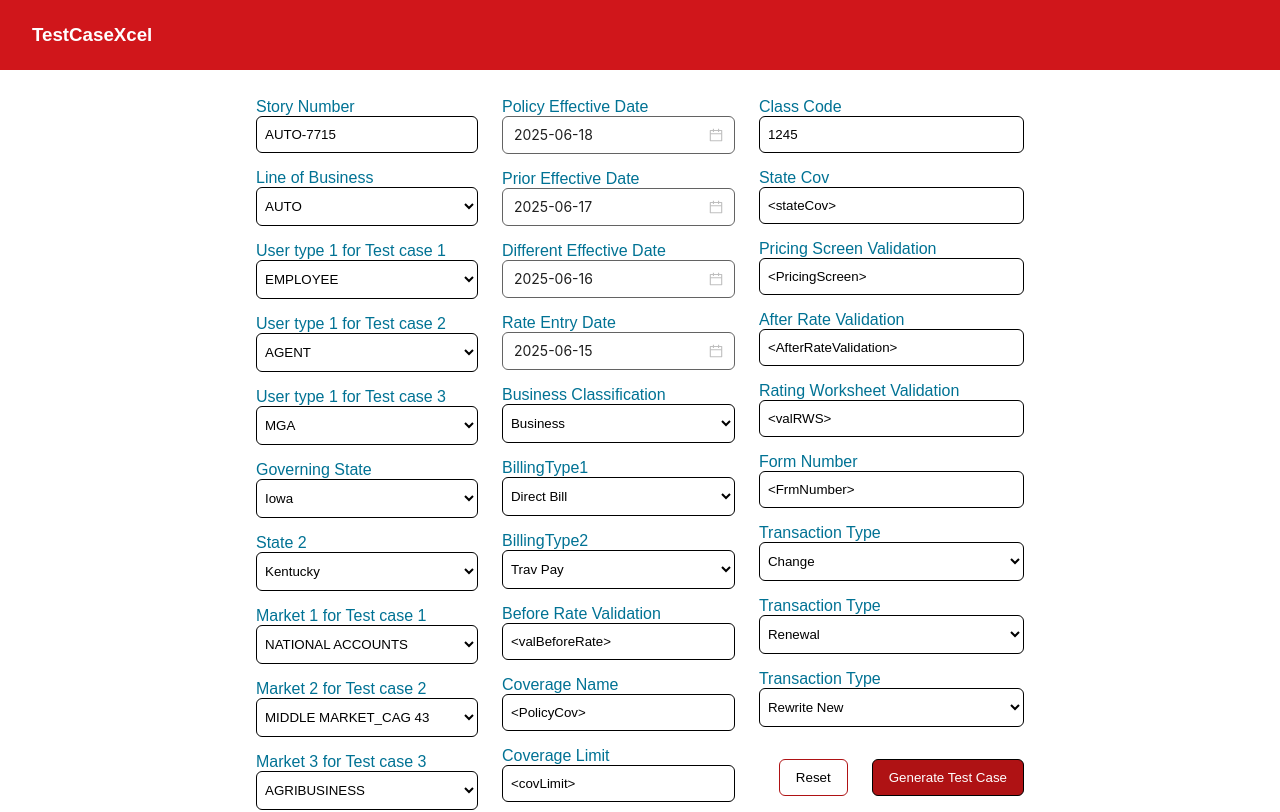
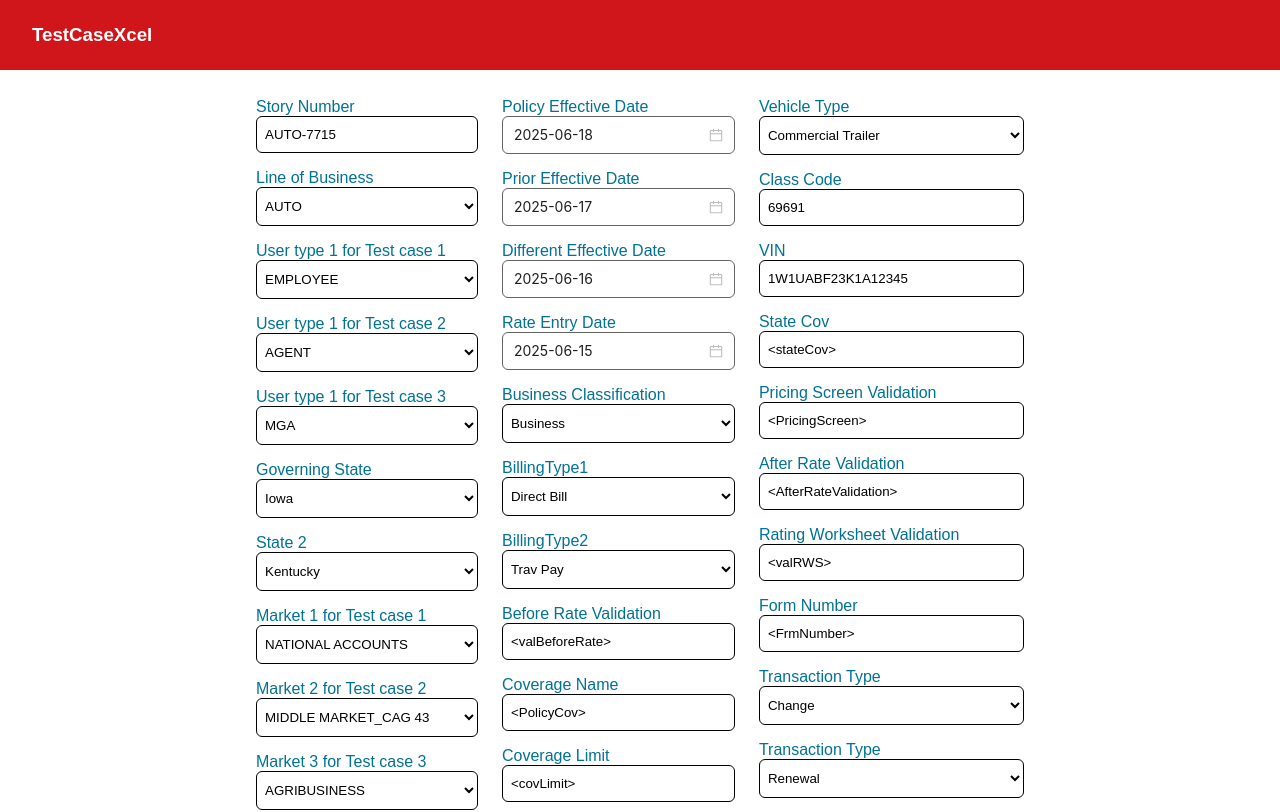
Before and after one commit to Mnak256/acn-excel-to-web, a Next.js app: page /test-data in a window 1280 px wide. Shown: the top 812 px of the page. Built offline with nearby package versions, Linux system fonts and the light colour scheme.

Commit message:
Added default value to be AUTO

```diff
--- a/src/app/test-data/page.js
+++ b/src/app/test-data/page.js
@@ -272,7 +272,7 @@ export default function InputForm() {
 
             </div>
           )} */}
-          <Fade show={formData.LoBus === "Auto"}>
+          <Fade show={formData.LoBus === "AUTO"}>
             <label htmlFor="VehicleType" className={styles.label}>
               Vehicle Type
             </label>
@@ -314,7 +314,7 @@ export default function InputForm() {
             onChange={getOnChangeFunction(formData, setFormData, "ClassCode")}
           />
 
-          <Fade show={formData.LoBus === "Auto"}>
+          <Fade show={formData.LoBus === "AUTO"}>
             <label htmlFor="VINNum" className={styles.label}>
               VIN
             </label>
--- a/src/components/TestData/utils.js
+++ b/src/components/TestData/utils.js
@@ -20,8 +20,8 @@ export const initialFormData = {
   CovCd: "<PolicyCov>",
   CoverageLimit: "<covLimit>",
   VehicleType: "Commercial Trailer",
-  ClassCode: "1245",
-  VINNum: "23dsg235234",
+  ClassCode: "69691",
+  VINNum: "1W1UABF23K1A12345",
   stateCov: "<stateCov>",
   PricingScreen: "<PricingScreen>",
   AfterRateValidation: "<AfterRateValidation>",
```
